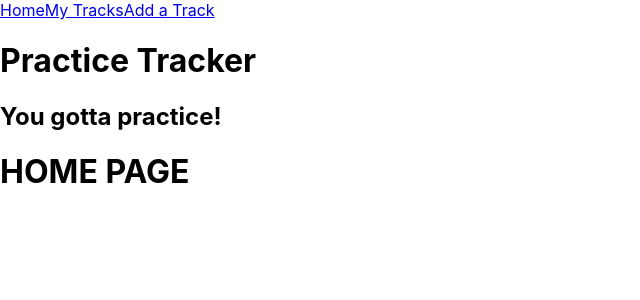
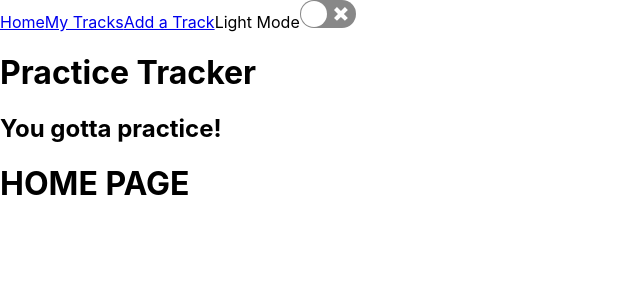
Before and after one commit to mdsteinkamp/phase-2-project, a React (Create React App) app: page / in a window 1280 px wide. Shown: the top 300 px of the page, without its empty margins (0-640 px from the left). Built offline with nearby package versions, Linux system fonts and the light colour scheme; data requests are answered from the project's data file.

Commit message:
installed react switch & added switch component to NavBar

```diff
--- a/package.json
+++ b/package.json
@@ -11,6 +11,7 @@
     "react-dom": "^18.2.0",
     "react-router-dom": "^6.9.0",
     "react-scripts": "5.0.1",
+    "react-switch": "^7.0.0",
     "web-vitals": "^2.1.4"
   },
   "scripts": {
--- a/src/components/NavBar.js
+++ b/src/components/NavBar.js
@@ -1,4 +1,5 @@
 import React from "react";
+import ReactSwitch from "react-switch";
 import { Link } from "react-router-dom";
 
 export default function NavBar() {
@@ -7,6 +8,7 @@ export default function NavBar() {
       <span><Link to="/">Home</Link></span>
       <span><Link to="/tracks">My Tracks</Link></span>
       <span><Link to="/addtrack">Add a Track</Link></span>
+      <span>Light Mode<ReactSwitch /></span>
     </nav>
   )
 }
```
Also changed, not shown: 1 other file (tests, documents, lock files or other folders).
